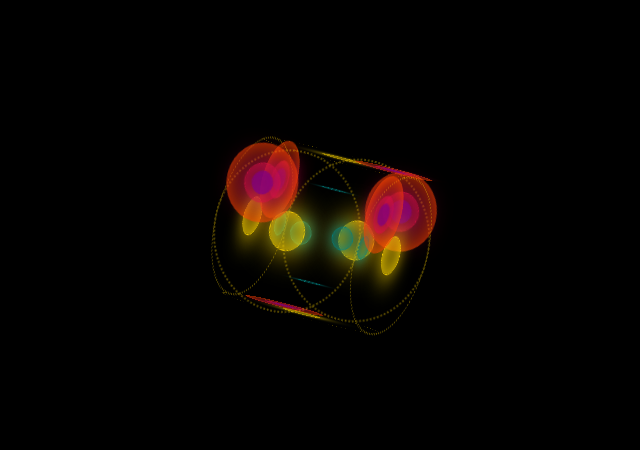
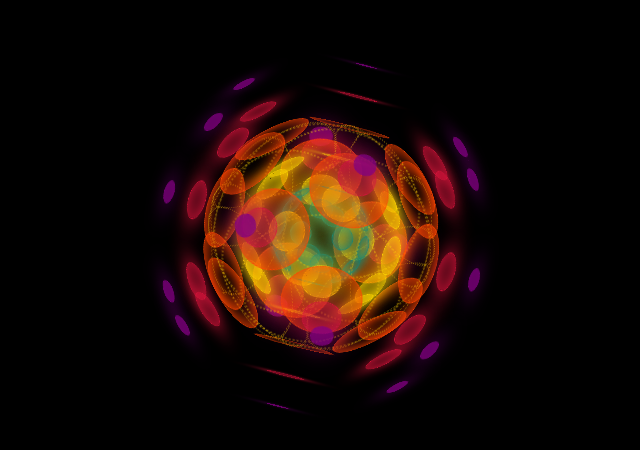
Before and after one commit to xyshirly/crazy-canvas, a plain HTML site: page colorful-3d-ball-css3/index.html in a window 1280 px wide. Shown: the part 174-624 px from the top of the page, without its empty margins (325-965 px from the left). Drawn offline with Linux system fonts and the light colour scheme.

Commit message:
colorfull 3d ball is done

```diff
--- a/colorful-3d-ball-css3/index.css
+++ b/colorful-3d-ball-css3/index.css
@@ -37,17 +37,26 @@ body {
   position: absolute;
   width: 10em;
   height: 10em;
+  display: flex;
   -webkit-transform-style: preserve-3d;
           transform-style: preserve-3d
+}
+.cube--2 {
+  -webkit-transform: rotateX(45deg) rotateY(45deg);
+          transform: rotateX(45deg) rotateY(45deg);
+}
+.cube--3 {
+  -webkit-transform: rotateX(45deg) rotateZ(45deg);
+          transform: rotateX(45deg) rotateZ(45deg);
 }
 .side {
   position: absolute;
   width: 10em;
   height: 10em;
+  border-radius: 50%;
   border: 2px dotted rgba(255, 213, 0, 0.35);
-  border-radius: 50%;
-  -webkit-transform-style: rotateY(180deg);
-          transform-style: rotateY(180deg);
+  -webkit-transform: rotateY(180deg);
+          transform: rotateY(180deg);
   -webkit-transform-style: preserve-3d;
           transform-style: preserve-3d;
 }
@@ -110,11 +119,15 @@ body {
   top: 0;
   width: 5em;
   height: 5em;
-  margin: 0;
+  margin: auto;
   border-radius: inherit;
-  border: 1px sold;
+  border: 1px solid;
   box-shadow: inset 0 0 2em;
   color: orangered;
+  -webkit-transform: translateZ(2em);
+          transform: translateZ(2em);
+  -webkit-transform-style: preserve-3d;
+          transform-style: preserve-3d;
 }
 .side__inner::before, .side__inner::after {
   content: "";
@@ -130,7 +143,6 @@ body {
   border: 1px solid;
   box-shadow: inset 0 0 2em, 0 0 2em;
 }
-
 .side__inner::before {
   width: 2.5em;
   height: 2.5em;
--- a/colorful-3d-ball-css3/index.html
+++ b/colorful-3d-ball-css3/index.html
@@ -13,7 +13,7 @@
       <div class="side side--front">
         <div class="side__inner"></div>
       </div>
-      <div class="side side--back">
+       <div class="side side--back">
         <div class="side__inner"></div>
       </div>
       <div class="side side--left">
@@ -30,6 +30,47 @@
       </div>
     </div>
 
+    <div class="cube cube--2">
+        <div class="side side--back">
+            <div class="side__inner"></div>
+        </div>
+        <div class="side side--left">
+            <div class="side__inner"></div>
+        </div>
+        <div class="side side--right">
+            <div class="side__inner"></div>
+        </div>
+        <div class="side side--top">
+            <div class="side__inner"></div>
+        </div>
+        <div class="side side--bottom">
+            <div class="side__inner"></div>
+        </div>
+        <div class="side side--front">
+            <div class="side__inner"></div>
+        </div>
+    </div>
+
+    <div class="cube cube--3">
+        <div class="side side--back">
+            <div class="side__inner"></div>
+        </div>
+        <div class="side side--left">
+            <div class="side__inner"></div>
+        </div>
+        <div class="side side--right">
+            <div class="side__inner"></div>
+        </div>
+        <div class="side side--top">
+            <div class="side__inner"></div>
+        </div>
+        <div class="side side--bottom">
+            <div class="side__inner"></div>
+        </div>
+        <div class="side side--front">
+            <div class="side__inner"></div>
+        </div>
+    </div>
   </div>
 </body>
 </html>
```
